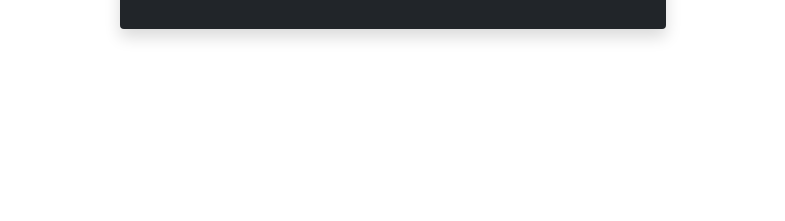
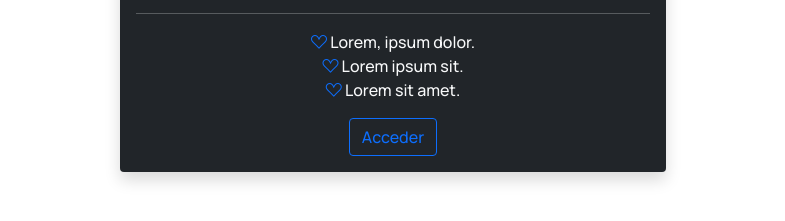
Before and after one commit to BrandonDevU95/Bootstrap5, a website: page 09-Rango/index.html in a window 1280 px wide. Shown: the part 319-540 px from the top of the page, without its empty margins (247-1032 px from the left). Drawn offline with nearby package versions, Linux system fonts and the light colour scheme.

Commit message:
116 - Finalizando Card

```diff
--- a/09-Rango/index.html
+++ b/09-Rango/index.html
@@ -42,6 +42,30 @@
 									/>
 								</div>
 							</div>
+
+							<hr>
+
+							<div class="row text-center">
+								<div class="col-12">
+									<ul class="list-unstyled">
+										<li>
+											<i class="bi bi-suit-heart text-primary"></i>
+											Lorem, ipsum dolor.
+										</li>
+										<li>
+											<i class="bi bi-suit-heart text-primary"></i>
+											Lorem ipsum sit.
+										</li>
+										<li>
+											<i class="bi bi-suit-heart text-primary"></i>
+											Lorem sit amet.
+										</li>
+									</ul>
+								</div>
+								<div class="col-12">
+									<button class="btn btn-outline-primary">Acceder</button>
+								</div>
+							</div>
 						</div>
 					</div>
 				</div>
--- a/09-Rango/sass/custom.scss
+++ b/09-Rango/sass/custom.scss
@@ -3,6 +3,8 @@
 
 @import url('https://fonts.googleapis.com/css2?family=Manrope:wght@300;500;700&display=swap');
 // font-family: 'Manrope', sans-serif;
+
+@import url('https://cdn.jsdelivr.net/npm/bootstrap-icons@1.5.0/font/bootstrap-icons.css');
 
 $font-family-base: 'Manrope', sans-serif;
 // Include any default variable overrides here (though functions won't be available)
```
Also changed, not shown: 09-Rango/sass/custom.css, 1 other file.
